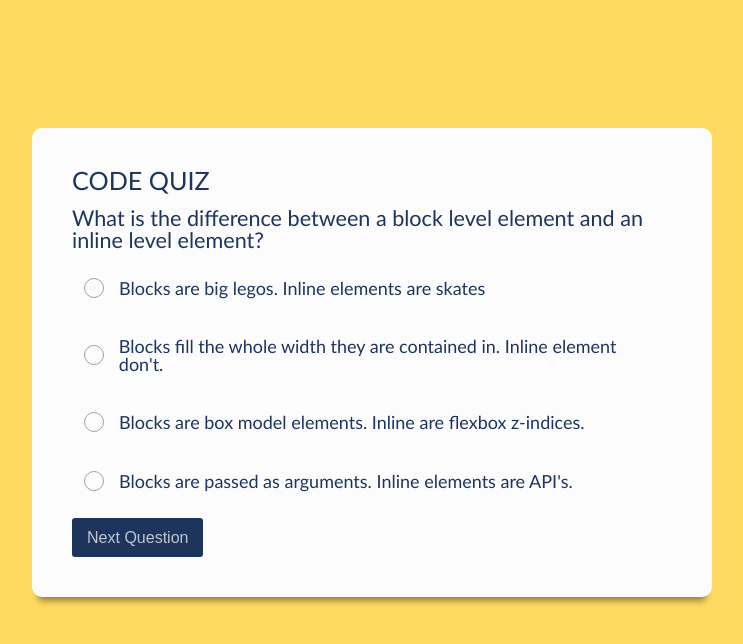
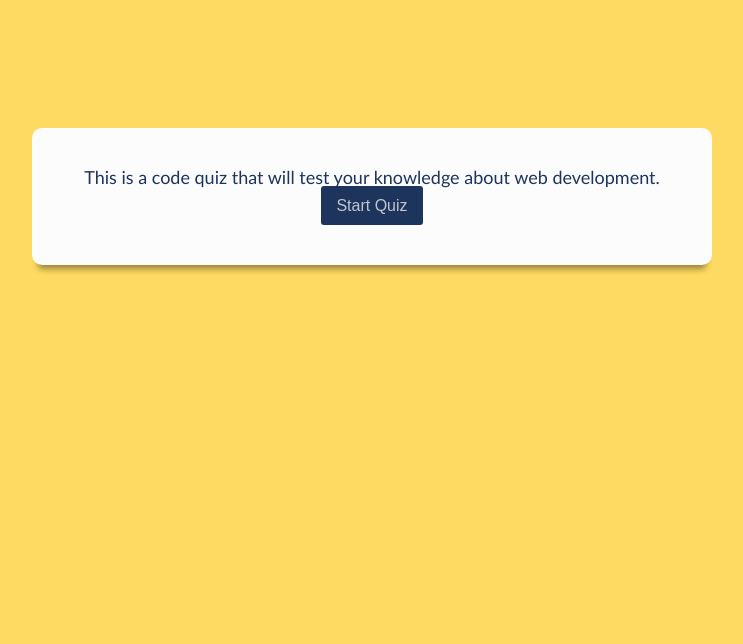
Before and after one commit to yarocruz/code-quiz, a plain HTML site: page index.html in a window 1280 px wide. Shown: the whole page, without its empty margins (268-1011 px from the left). Drawn offline with Linux system fonts and the light colour scheme.

Commit message:
added functionality to start questions

```diff
--- a/app.js
+++ b/app.js
@@ -1,5 +1,8 @@
 let questionHeading = document.querySelector('.quiz-question');
-let nextBtn = document.querySelector('button');
+let nextBtn = document.querySelector('.next-question');
+let quizStartBtn = document.querySelector('.quiz-start-btn');
+let quizStartContainer = document.querySelector('.quiz-start');
+let quiztContainer = document.querySelector('.quiz-container');
 
 // Answer choices Elements
 let answerElement1 = document.querySelector('#answer1');
@@ -50,9 +53,23 @@ const quizQuestions = [
     },
 ]
 
+
+
+quizStartBtn.addEventListener('click', function (e) {
+    e.stopPropagation();
+    quizStartContainer.style.display = 'none';
+    quiztContainer.style.display = 'block';
+    questionHeading.innerHTML = quizQuestions[questionIndex].question;
+    answerElement1.innerHTML = quizQuestions[questionIndex].choice1;
+    answerElement2.innerHTML = quizQuestions[questionIndex].choice2;
+    answerElement3.innerHTML = quizQuestions[questionIndex].choice3;
+    answerElement4.innerHTML = quizQuestions[questionIndex].choice4;
+})
+
 let questionIndex = 0;
 
 nextBtn.addEventListener('click', function (e) {
+    console.log(e.target);
     if (questionIndex < quizQuestions.length - 1) {
         questionIndex++;
         questionHeading.innerHTML = quizQuestions[questionIndex].question;
@@ -62,9 +79,3 @@ nextBtn.addEventListener('click', function (e) {
         answerElement4.innerHTML = quizQuestions[questionIndex].choice4;
     }
 })
-
-questionHeading.innerHTML = quizQuestions[questionIndex].question;
-answerElement1.innerHTML = quizQuestions[questionIndex].choice1;
-answerElement2.innerHTML = quizQuestions[questionIndex].choice2;
-answerElement3.innerHTML = quizQuestions[questionIndex].choice3;
-answerElement4.innerHTML = quizQuestions[questionIndex].choice4;
--- a/assets/css/main.css
+++ b/assets/css/main.css
@@ -27,7 +27,18 @@ h1 {
 	text-transform: uppercase;
 }
 
+.quiz-start {
+	max-width: 600px;
+	text-align: center;
+	padding: 40px;
+	margin: 10% auto;
+	background-color: #fcfcfd;
+	border-radius: 10px;
+	box-shadow: 0 10px 6px -6px rgba(0, 0, 0, 0.4);
+}
+
 .quiz-container {
+	display: none;
 	max-width: 600px;
 	padding: 40px;
 	margin: 10% auto;
--- a/index.html
+++ b/index.html
@@ -11,6 +11,12 @@
 </head>
 
 <body>
+    <div class="quiz-start">
+        <p class="quiz-instructions">
+            This is a code quiz that will test your knowledge about web development.
+        </p>
+        <button class="btn quiz-start-btn">Start Quiz</button>
+    </div>
     <div class="quiz-container">
         <h1>Code Quiz</h1>
         <h2 class="quiz-question">Demo Question</h2>
```
